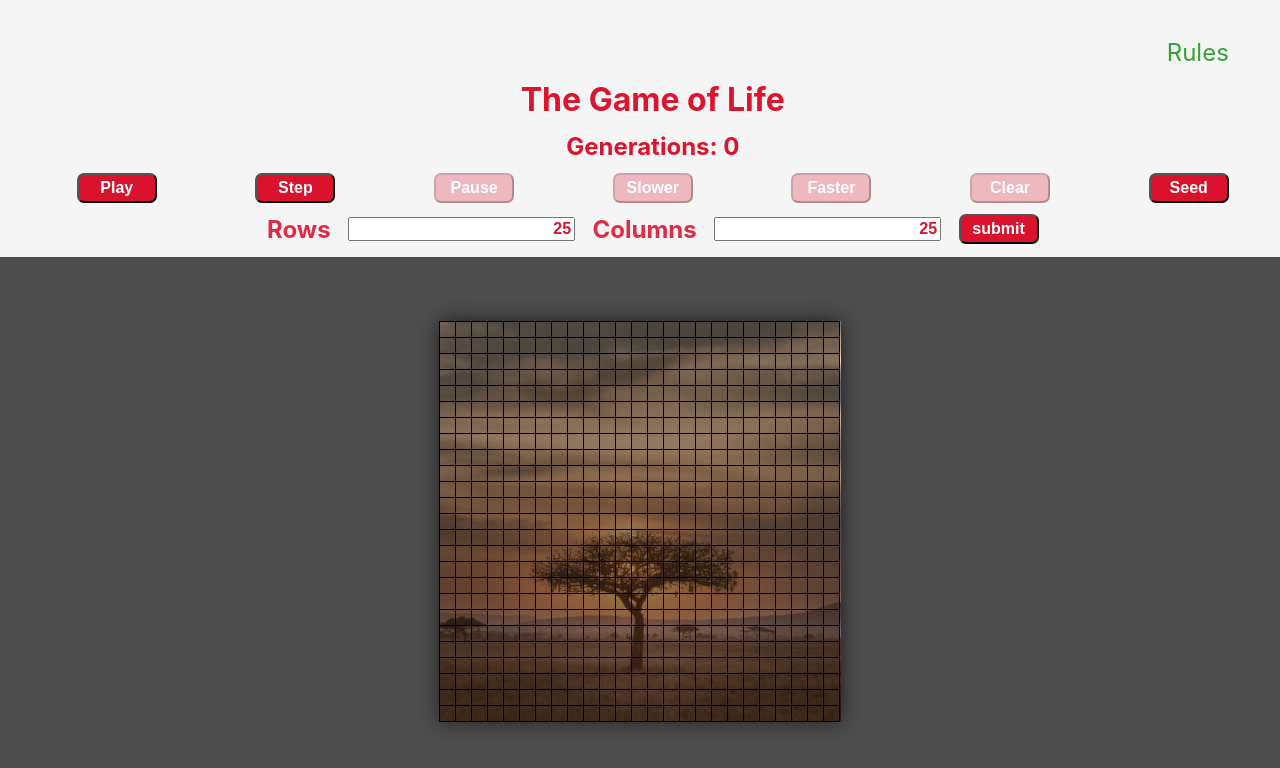
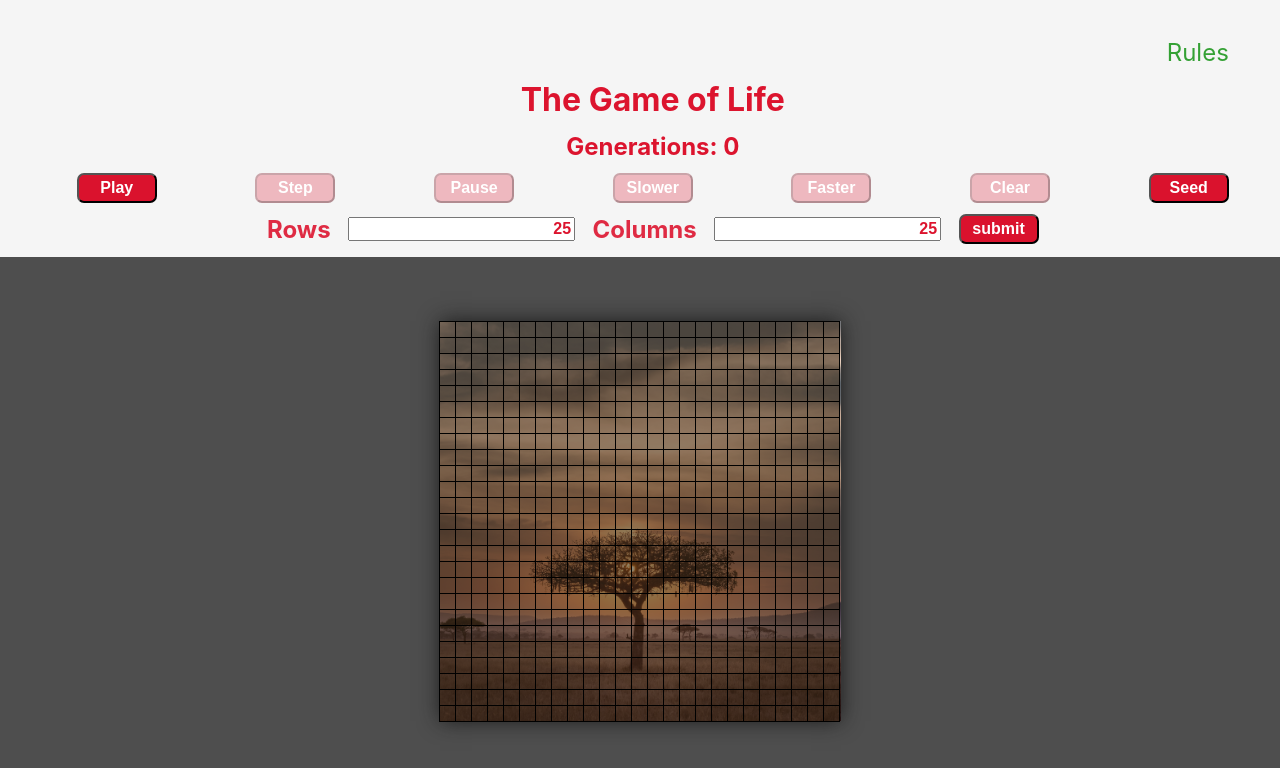
Before and after one commit to FreedomWriter/conways-gol, a React (Create React App) app: page / in a window 1280 px wide. Shown: the top 768 px of the page. Built offline with nearby package versions, Linux system fonts and the light colour scheme.

Commit message:
some ui updates (disabling step button)

```diff
--- a/src/App.js
+++ b/src/App.js
@@ -13,22 +13,21 @@ export default class App extends React.Component {
     this.rows = 25;
     this.cols = 25;
 
-
     this.state = {
       generation: 0,
       isPlaying: false,
+      stopStep: false,
+      readyToPlay: false,
       fullGrid: Array(this.rows)
         .fill()
         .map(() => Array(this.cols).fill(false)),
 
       userRows: 25,
       userCols: 25,
-
     };
   }
 
   handleSelectBox = (row, col) => {
-
     let gridCopy = JSON.parse(JSON.stringify(this.state.fullGrid));
     gridCopy[row][col] = !gridCopy[row][col];
     this.setState({
@@ -37,6 +36,10 @@ export default class App extends React.Component {
   };
 
   handleRandom = () => {
+    // this.setState({
+    //   stopStep: true,
+    //   readyToPlay: true,
+    // });
     const gridCopy = JSON.parse(JSON.stringify(this.state.fullGrid));
     for (let i = 0; i < this.rows; i++) {
       for (let j = 0; j < this.cols; j++) {
@@ -47,6 +50,8 @@ export default class App extends React.Component {
     }
     this.setState({
       fullGrid: gridCopy,
+      stopStep: true,
+      readyToPlay: true,
     });
   };
 
@@ -61,18 +66,20 @@ export default class App extends React.Component {
     }
     this.setState({
       fullGrid: gridCopy,
+      stopStep: true,
+      readyToPlay: true,
     });
   };
 
   handlePlay = () => {
+    this.setState({ stopStep: false });
     clearInterval(this.intervalId);
     this.intervalId = setInterval(this.getGen, this.speed);
-
   };
 
   handlePause = () => {
     clearInterval(this.intervalId);
-
+    this.setState({ stopStep: true });
   };
 
   handleSlow = () => {
@@ -116,9 +123,7 @@ export default class App extends React.Component {
     console.log(this.state);
   };
 
-
   getGen = () => {
-
     let curGrid = this.state.fullGrid;
     let newGrid = JSON.parse(JSON.stringify(this.state.fullGrid));
 
@@ -169,7 +174,9 @@ export default class App extends React.Component {
                 handleRandomGrid={this.handleRandom}
                 handleGridSizeSubmit={this.handleGridSizeSubmit}
                 handleGridSizeChange={this.handleGridSizeChange}
+                readyToPlay={this.readyToPlay}
                 isPlaying={this.state.isPlaying}
+                stopStep={this.state.stopStep}
                 userRows={this.state.userRows}
                 userCols={this.state.userCols}
                 getGen={this.getGen}
@@ -188,7 +195,6 @@ export default class App extends React.Component {
           <Rules />
         </Route>
       </>
-
     );
   }
 }
--- a/src/componenets/Buttons/Button.component.js
+++ b/src/componenets/Buttons/Button.component.js
@@ -9,18 +9,21 @@ export default function Button({
   handleRandomGrid,
   handleGridSizeSubmit,
   handleGridSizeChange,
+  readyToPlay,
   isPlaying,
+  stopStep,
   userRows,
   userCols,
   getGen,
-
 }) {
   return (
     <div className="container">
       <div className="button-container">
         <button onClick={handlePlay}>Play</button>
 
-        <button onClick={getGen}>Step</button>
+        <button onClick={getGen} disabled={!readyToPlay && !stopStep}>
+          Step
+        </button>
 
         <button onClick={handlePause} disabled={!isPlaying}>
           Pause
@@ -35,9 +38,7 @@ export default function Button({
           Clear
         </button>
         <button onClick={handleRandomGrid} disabled={isPlaying}>
-
           Seed
-
         </button>
       </div>
       <form onSubmit={(e) => handleGridSizeSubmit(e)}>
--- a/src/componenets/Rules/Rules.js
+++ b/src/componenets/Rules/Rules.js
@@ -5,7 +5,7 @@ import { Link } from "react-router-dom";
 export default function Rules() {
   return (
     <div className="rules">
-      <Link to="/">Play</Link>{" "}
+      <Link to="/">Play</Link>
       <a
         className="wiki"
         href="https://en.wikipedia.org/wiki/Conway%27s_Game_of_Life"
```
